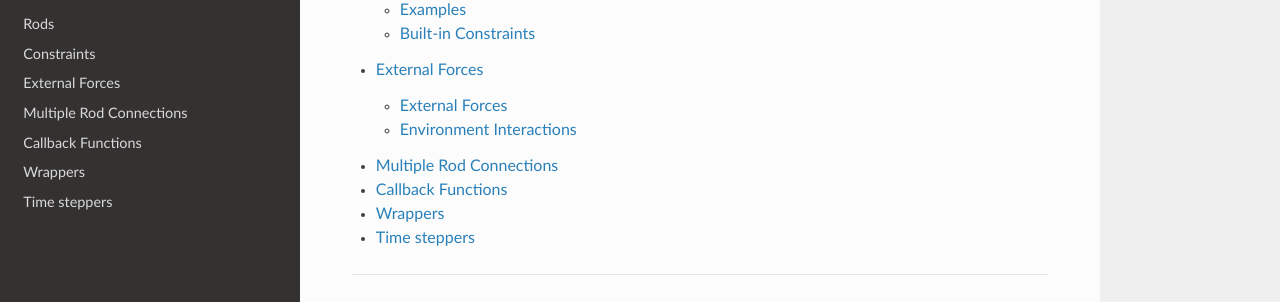
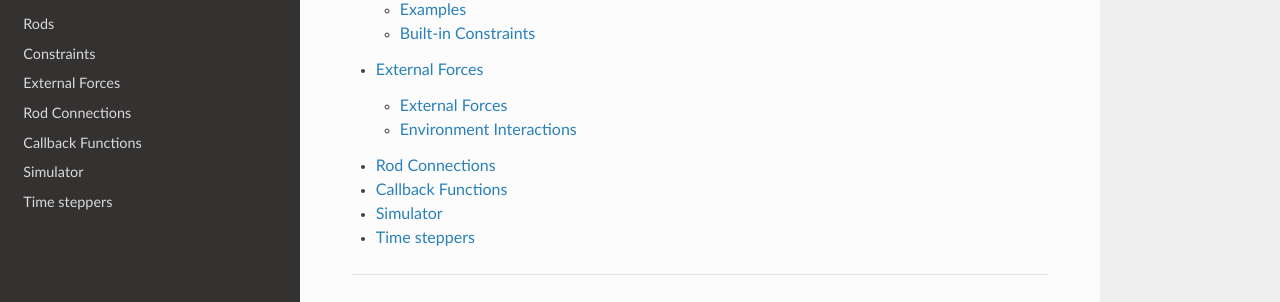
Before and after one commit to GazzolaLab/PyElastica, a Sphinx documentation site: the page built from docs/index.rst, in a window 1280 px wide and 900 px high, scrolled down 911 px. Shown: the part 290-592 px from the top of the window. Built offline with Sphinx 7.4.7 and the Read the Docs theme 2.0.0, drawn with Linux system fonts in a browser that asks for light colours.

Commit message:
rename headers

```diff
--- a/docs/api/connections.rst
+++ b/docs/api/connections.rst
@@ -1,5 +1,5 @@
-Multiple Rod Connections
-=========================
+Rod Connections
+===============
 
 .. automodule:: elastica.joint
    :members:
--- a/docs/api/simulator.rst
+++ b/docs/api/simulator.rst
@@ -1,5 +1,6 @@
-Wrappers
-==========
+Simulator
+=========
+
 .. automodule:: elastica.wrappers.__init__
    :members:
    :exclude-members: __weakref__
```
